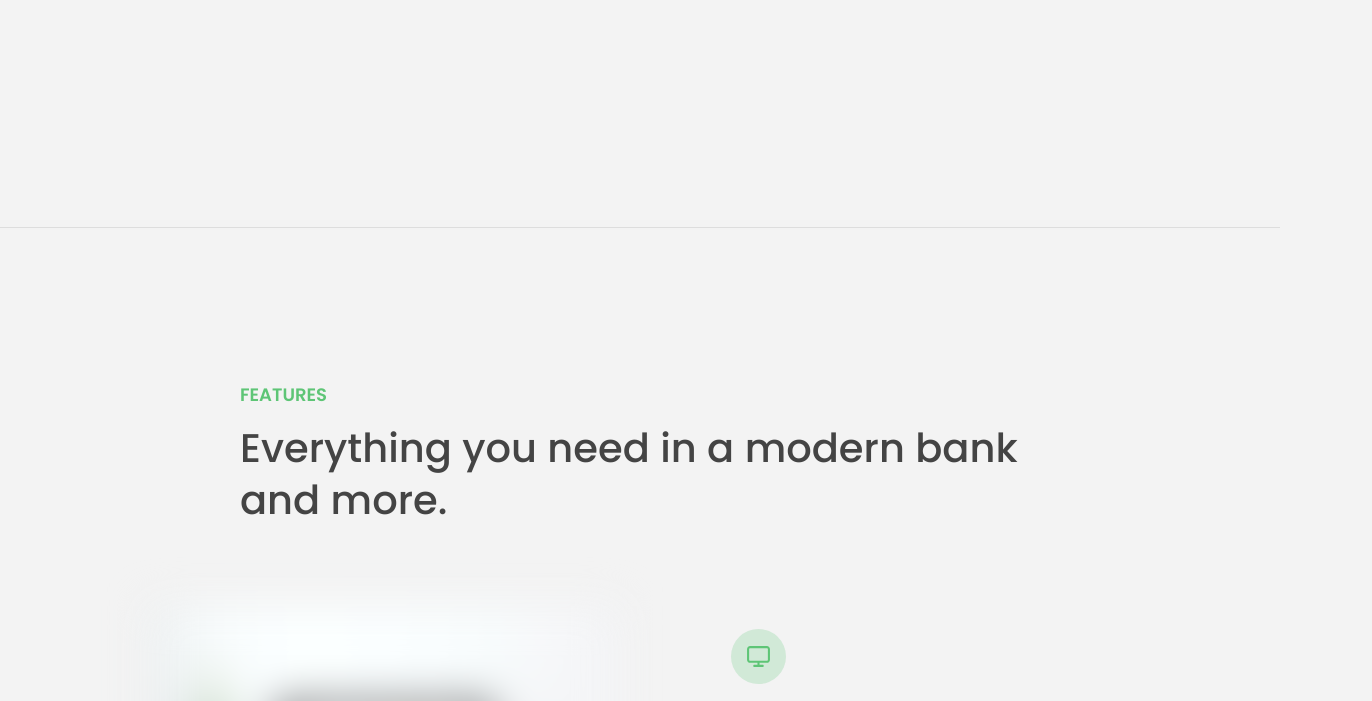
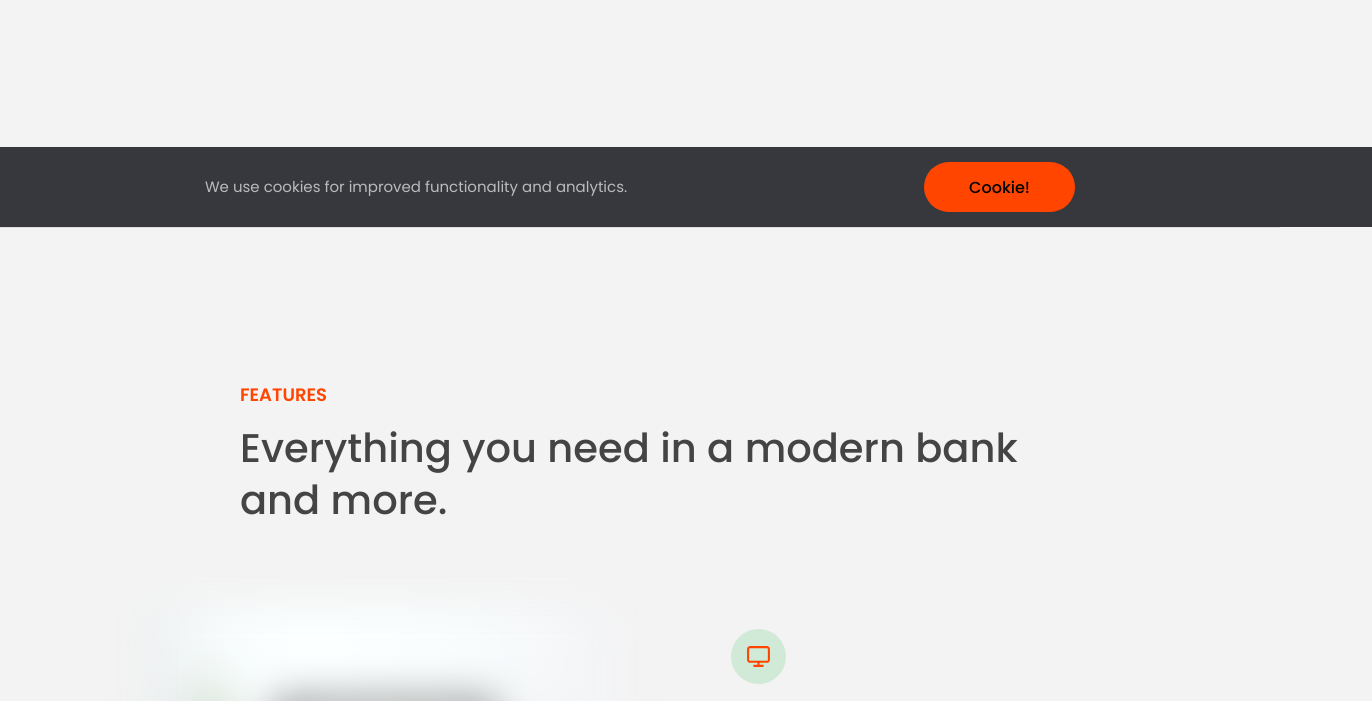
Before and after one commit to Arvanhell/jSfromUdemy, a plain HTML site: page 13-Advanced-DOM-Bankist/starter/index.html in a window 1280 px wide. Shown: the part 573-1274 px from the top of the page, 1372 px wide, since content can reach past the window. Drawn offline with Linux system fonts and the light colour scheme.

Commit message:
styles atributes and classes in DOM manioulation

```diff
--- a/13-Advanced-DOM-Bankist/starter/index.html
+++ b/13-Advanced-DOM-Bankist/starter/index.html
@@ -21,6 +21,8 @@
           alt="Bankist logo"
           class="nav__logo"
           id="logo"
+          designer ='Jonas'
+          data-version-number="3.0"
         />
         <ul class="nav__links">
           <li class="nav__item">
--- a/13-Advanced-DOM-Bankist/starter/script.js
+++ b/13-Advanced-DOM-Bankist/starter/script.js
@@ -48,8 +48,8 @@ document.addEventListener('keydown', function (e) {
 Interface between JS and browser
     //* 👉 Allows us to make JavaScript interact with the browser;
 
-    //* 👉 We can write HavaScipt to create, modify and delete HTML elements;
-       //* set styles, slasses and atributtes; and listen and respond to events;
+    //* 👉 We can write JavaScipt to create, modify and delete HTML elements;
+       //* set styles, classes and atributtes, and listen and respond to events;
 
    //* 👉 DOM tree is generated from an HTML document, which we can then interact with;
 
@@ -106,6 +106,91 @@ console.log(document.documentElement);
 console.log(document.head);
 console.log(document.body);
 
-document.querySelector('.header');
+const header = document.querySelector('.header');
 const allSections = document.querySelectorAll('.section');
 console.log(allSections);
+
+document.getElementById('section--1');
+const allButtons = document.getElementsByTagName('button');
+console.log();
+
+console.log(document.getElementsByClassName('btn'));
+
+//* Creating and inserting elements.
+
+const message = document.createElement('div');
+message.classList.add('cookie-message');
+message.textContent = 'We use cookies for improved functionality and analytics.';
+message.innerHTML =
+'We use cookies for improved functionality and analytics. <button class=" btn btn--close-cookie">Cookie!</button>';
+
+//header.prepend(message); // top of our choosen element
+header.append(message);  //*  only on bottom our header element
+//header.append(message.cloneNode(true))  // everywhere as belong to area
+
+// header.before(message); // before
+// header.after(message);   // after
+
+
+//* Delete elements
+
+document.querySelector('.btn--close-cookie').addEventListener('click', function(){
+  message.remove();
+   //message.parentElement.removeChild(message); // old school, before in use
+});
+
+//*-------->    ------------------------------------   <---------
+//*---->         187. Styles Atributes and classes          <----
+//*-------->    ------------------------------------   <---------
+
+// continue from prevous class
+
+//Style
+message.style.backgroundColor = '#37383d';
+message.style.width = '120%';
+
+console.log(message.style.color);  // no output
+console.log(message.style.backgroundColor); // rgb(55, 56, 61)
+
+console.log(getComputedStyle(message).color);  // rgb(187, 187, 187)
+console.log(getComputedStyle(message).height); // 49px
+
+message.style.height = Number.parseFloat(getComputedStyle(message).height, 10) +  30 + 'px';
+
+document.documentElement.style.setProperty('--color-primary', 'orangered');
+
+
+//Attributes
+
+const logo = document.querySelector('.nav__logo');
+console.log(logo.alt);  // Bankist logo
+console.log(logo.src);  // http://127.0.0.1:8080/img/logo.png
+console.log(logo.className);  // nav__logo
+
+//Non - standard
+console.log(logo.designer);  // won't be readed
+console.log(logo.getAttribute('designer'));  // now is reading Jonas
+logo.setAttribute('company', 'Bankist')  // creating
+
+console.log(logo.getAttribute('src')); // img/logo.png
+
+const link = document.querySelector('.nav__link--btn')
+console.log(link.href);   // http://127.0.0.1:8080/#
+console.log(link.getAttribute('href'));   // #
+
+// Data Attribute
+
+console.log(logo.dataset.versionNumber);  // 3.0 // setted in the logo within html
+
+//* Classes
+logo.classList.add('c', 'fake');
+logo.classList.remove('c', 'fakeclas');
+logo.classList.toggle('c', );
+logo.classList.contains('c'); // not includes when called in array
+
+// dont use it
+// logo.className = 'jonas'
+
+//*-------->    ------------------------------------   <---------
+//*---->         188. Implementing smooth scroling          <----
+//*-------->    ------------------------------------   <---------
```
